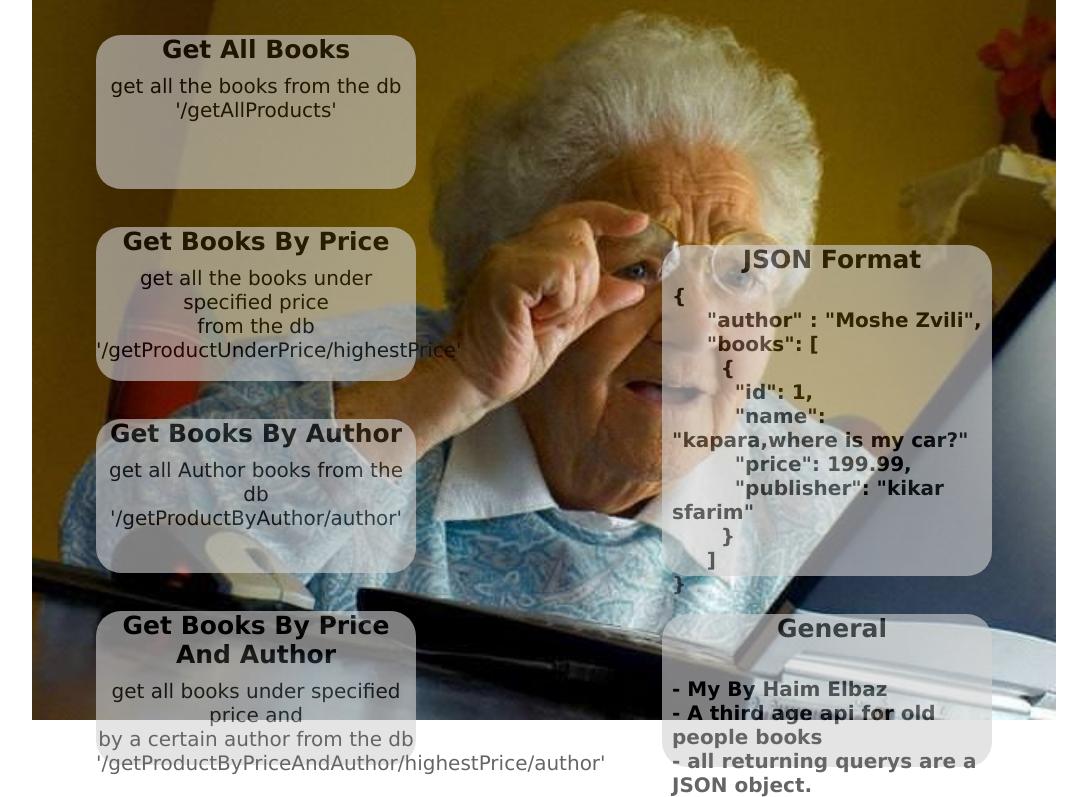
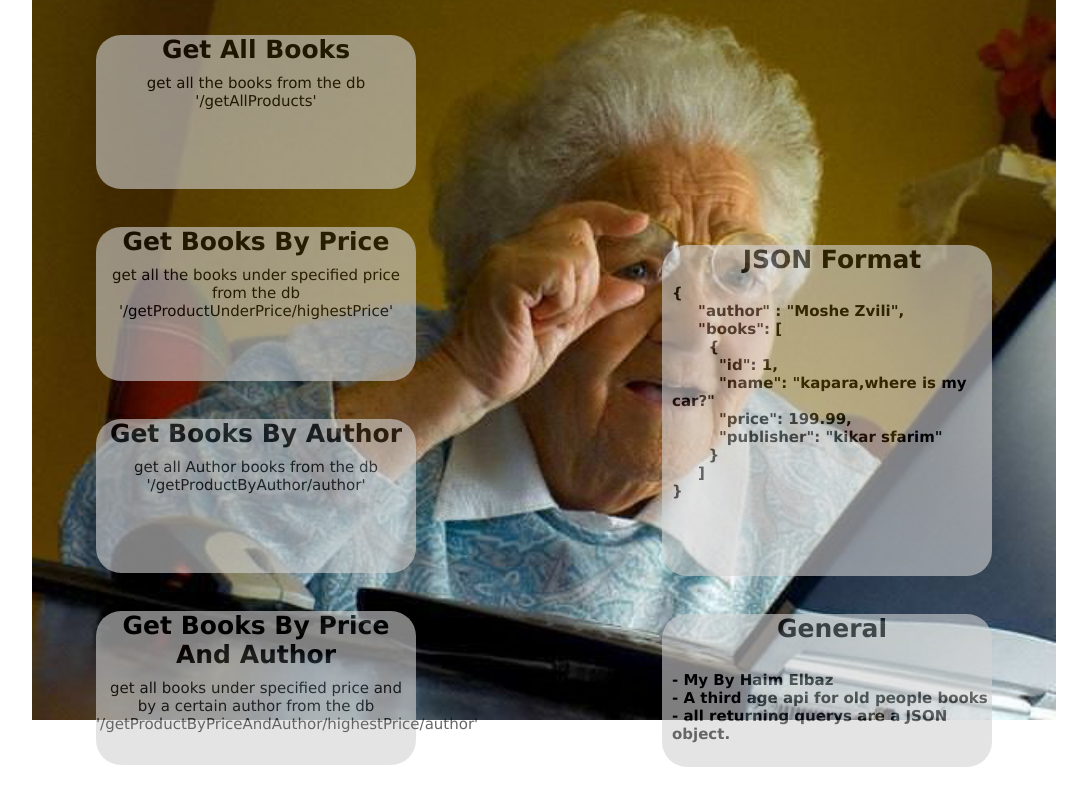
Before and after one commit to m0nkeykong/third-age-api, a website: page html/index.html in a window 1280 px wide. Shown: the part 48-845 px from the top of the page, without its empty margins (96-1183 px from the left). After the commit the page ends 815 px from the top, so only its background shows below. Drawn offline with Linux system fonts and the light colour scheme; files that its build step writes are made by us from their sources; files whose address does not match are found by name.

Commit message:
Add files via upload

```diff
--- a/html/index.html
+++ b/html/index.html
@@ -10,28 +10,28 @@
 <body id='home'>
     <h1>Third Age API</h1>
     <article id='all'>
-    <a href='https://third-age-api.herokuapp.com/getAllProducts'>
+    <a href='https://third-age-api.herokuapp.com/getAllProducts/'>
             <h5>Get All Books</h5>
             get all the books from the db<br>
             '/getAllProducts'
         </a>
     </article>
     <article id='byprice'>
-        <a href='https://third-age-api.herokuapp.com/getProductUnderPrice'>
+        <a href='https://third-age-api.herokuapp.com/getProductUnderPrice/'>
             <h5>Get Books By Price</h5>
             get all the books under specified price <br>from the db<br>
             '/getProductUnderPrice/highestPrice'
         </a>
     </article>
     <article id='byid'>
-        <a href='https://third-age-api.herokuapp.com/getProductByAuthor'>
+        <a href='https://third-age-api.herokuapp.com/getProductByAuthor/'>
             <h5>Get Books By Author</h5>
             get all Author books from the db
             '/getProductByAuthor/author'
         </a>
     </article>
     <article id='bypriceandauthor'>
-        <a href='https://third-age-api.herokuapp.com/getProductByPriceAndAuthor/<max_price>/<author>'>
+        <a href='https://third-age-api.herokuapp.com/getProductByPriceAndAuthor/<max_price>/<author>/'>
             <h5>Get Books By Price And Author</h5>
             get all books under specified price and <br>by a certain author from the db
             '/getProductByPriceAndAuthor/highestPrice/author'
--- a/html/public/includes/style.css
+++ b/html/public/includes/style.css
@@ -22,7 +22,7 @@ body{
 }
 
 body article{
-    font-size: 20px;
+    font-size: 15px;
     font-family: Verdana, Geneva, Tahoma, sans-serif;
 }
 
```
Also changed, not shown: html/404.html (line endings or trailing spaces).
